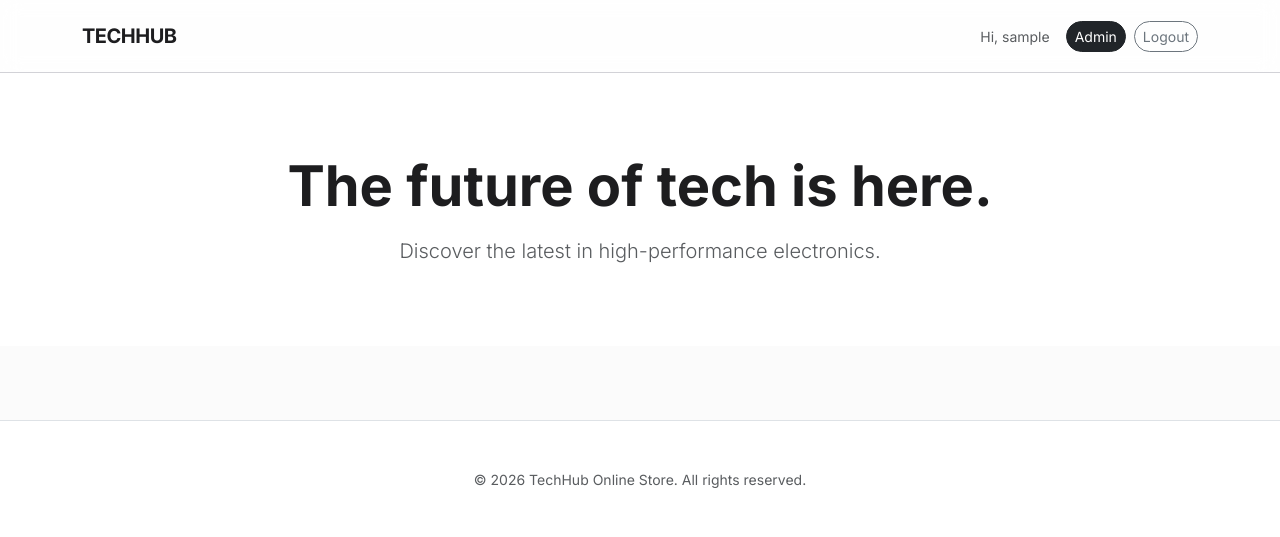
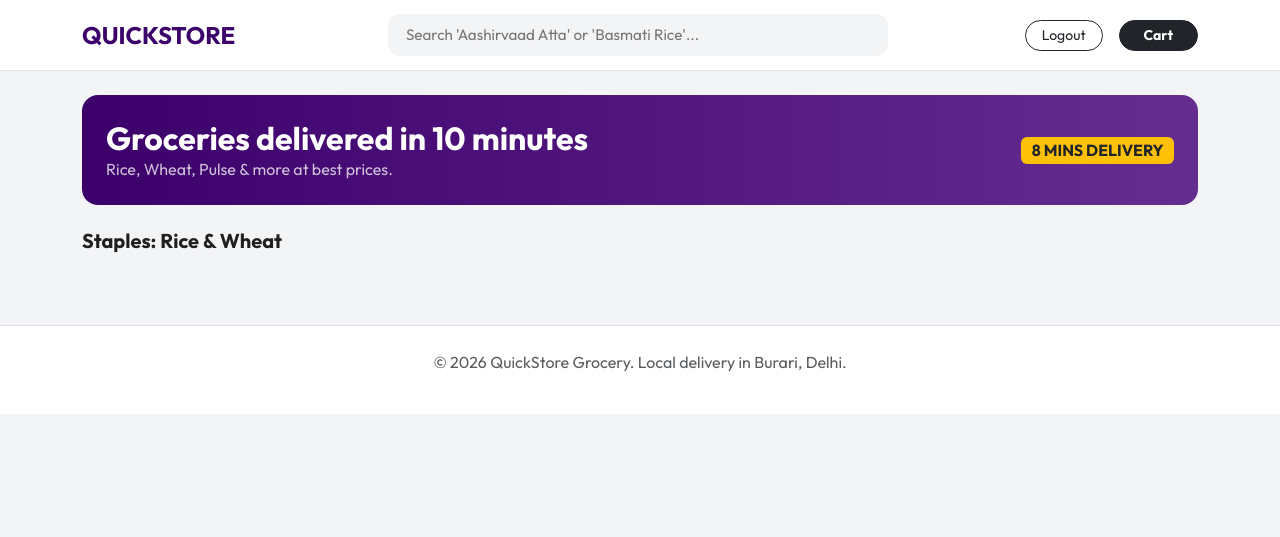
Before and after one commit to ShubhamProgr/e-commerce-web-, a Flask app: page / in a window 1280 px wide. Shown: the top 537 px of the page. Run offline with Flask 3, Linux system fonts and the light colour scheme; the visitor is signed in with stand-in values (Sample User, id 1); data that the repository does not hold is empty.

Commit message:
Changed Layout

```diff
--- a/web/templates/index.html
+++ b/web/templates/index.html
@@ -3,115 +3,165 @@
 <head>
     <meta charset="UTF-8">
     <meta name="viewport" content="width=device-width, initial-scale=1.0">
-    <title>TechHub | Premium Electronics</title>
-    <link href="https://fonts.googleapis.com/css2?family=Inter:wght@300;400;600;700&display=swap" rel="stylesheet">
+    <title>QuickStore | Groceries in Minutes</title>
+    <link href="https://fonts.googleapis.com/css2?family=Outfit:wght@300;400;600;700&display=swap" rel="stylesheet">
     <link href="https://cdn.jsdelivr.net/npm/bootstrap@5.3.0/dist/css/bootstrap.min.css" rel="stylesheet">
     <style>
         :root {
-            --primary-blue: #0071e3; /* Apple-style blue */
-            --bg-light: #fbfbfb;
-            --text-dark: #1d1d1f;
+            --brand-yellow: #ffcf33;
+            --brand-purple: #3c006b; /* Zepto-style Purple */
+            --brand-green: #1c8932; /* Blinkit-style Green */
+            --bg-gray: #f3f4f6;
         }
         body {
-            font-family: 'Inter', sans-serif;
-            background-color: var(--bg-light);
-            color: var(--text-dark);
-        }
-        .navbar {
-            background-color: rgba(255, 255, 255, 0.8) !important;
-            backdrop-filter: blur(10px);
-            border-bottom: 1px solid #d2d2d7;
-        }
-        .navbar-brand { font-weight: 700; color: var(--text-dark) !important; letter-spacing: -0.5px; }
-
-        /* Hero Section */
-        .hero-section {
-            padding: 80px 0;
-            text-align: center;
-            background: #fff;
-            margin-bottom: 50px;
+            font-family: 'Outfit', sans-serif;
+            background-color: var(--bg-gray);
+            color: #1f1f1f;
         }
 
-        /* Product Card Styling */
+        /* Navbar with search prominence */
+        .navbar {
+            background-color: #fff !important;
+            padding: 12px 0;
+            border-bottom: 1px solid #e5e7eb;
+            box-shadow: 0 2px 4px rgba(0,0,0,0.02);
+        }
+        .navbar-brand { font-weight: 800; color: var(--brand-purple) !important; font-size: 1.5rem; }
+
+        .search-container {
+            background: #f3f4f6;
+            border-radius: 12px;
+            padding: 8px 16px;
+            width: 100%;
+            max-width: 500px;
+        }
+        .search-input {
+            border: none;
+            background: transparent;
+            width: 100%;
+            outline: none;
+            font-size: 0.95rem;
+        }
+
+        /* Category Headers */
+        .section-title { font-weight: 700; font-size: 1.25rem; margin: 24px 0 16px; }
+
+        /* Grocery Card Styling */
         .card {
-            border: none;
-            border-radius: 18px;
-            transition: all 0.4s cubic-bezier(0.4, 0, 0.2, 1);
+            border: 1px solid #f0f0f0;
+            border-radius: 16px;
+            transition: transform 0.2s ease;
             background: #fff;
-            overflow: hidden;
+            padding: 12px;
         }
-        .card:hover {
-            transform: translateY(-10px);
-            box-shadow: 0 20px 40px rgba(0,0,0,0.08) !important;
-        }
-        .card-img-container {
-            background-color: #f5f5f7;
-            padding: 20px;
+        .card:hover { transform: scale(1.02); }
+
+        .image-box {
+            background-color: #fff;
+            height: 140px;
             display: flex;
             align-items: center;
             justify-content: center;
+            position: relative;
         }
-        .card-title { font-weight: 600; font-size: 1.1rem; margin-top: 15px; }
-        .product-category { font-size: 0.75rem; font-weight: 700; color: #86868b; text-transform: uppercase; }
-        .price-tag { font-size: 1.25rem; font-weight: 700; color: var(--text-dark); }
+        .image-box img { max-height: 120px; object-fit: contain; }
 
-        .btn-buy {
-            background-color: var(--primary-blue);
-            color: white;
-            border-radius: 20px;
-            padding: 8px 20px;
-            font-weight: 500;
-            border: none;
+        .delivery-tag {
+            position: absolute;
+            top: 0;
+            left: 0;
+            background: #fff;
+            border: 1px solid #e5e7eb;
+            font-size: 0.65rem;
+            font-weight: 700;
+            padding: 2px 6px;
+            border-radius: 6px;
+            box-shadow: 0 2px 4px rgba(0,0,0,0.05);
         }
-        .btn-buy:hover { background-color: #0077ed; color: white; }
+
+        .card-body { padding: 8px 4px 0; }
+        .product-name {
+            font-weight: 600;
+            font-size: 0.9rem;
+            line-height: 1.2;
+            height: 2.4em;
+            overflow: hidden;
+            margin-bottom: 4px;
+        }
+        .product-qty { color: #666; font-size: 0.8rem; margin-bottom: 12px; }
+
+        .price-row { display: flex; justify-content: space-between; align-items: center; }
+        .current-price { font-weight: 700; font-size: 1rem; }
+
+        /* The iconic "ADD" button */
+        .btn-add {
+            color: var(--brand-green);
+            background: #fff;
+            border: 1px solid var(--brand-green);
+            border-radius: 8px;
+            font-weight: 700;
+            font-size: 0.85rem;
+            padding: 4px 18px;
+            text-transform: uppercase;
+            transition: all 0.2s;
+        }
+        .btn-add:hover {
+            background: var(--brand-green);
+            color: #fff;
+        }
     </style>
 </head>
 <body>
 
-    <nav class="navbar navbar-expand-lg sticky-top py-3">
-        <div class="container">
-            <a class="navbar-brand" href="/">TECHHUB</a>
-            <div class="d-flex align-items-center">
+    <nav class="navbar sticky-top">
+        <div class="container d-flex justify-content-between align-items-center">
+            <a class="navbar-brand" href="/">QUICKSTORE</a>
+
+            <div class="search-container d-none d-md-block">
+                <input type="text" class="search-input" placeholder="Search 'Aashirvaad Atta' or 'Basmati Rice'...">
+            </div>
+
+            <div class="d-flex align-items-center gap-3">
                 {% if current_user.is_authenticated %}
-                    <span class="me-3 small text-muted">Hi, {{ current_user.username }}</span>
-                    {% if current_user.role == 'admin' %}
-                        <a href="/admin/dashboard" class="btn btn-sm btn-dark me-2 rounded-pill">Admin</a>
-                    {% endif %}
-                    <a href="/logout" class="btn btn-sm btn-outline-secondary rounded-pill">Logout</a>
+                    <a href="/logout" class="btn btn-sm btn-outline-dark rounded-pill px-3">Logout</a>
                 {% else %}
-                    <a href="/login" class="btn btn-sm btn-primary rounded-pill px-4">Login</a>
+                    <a href="/login" class="text-dark fw-bold text-decoration-none small">Login</a>
                 {% endif %}
+                <button class="btn btn-dark rounded-pill px-4 btn-sm fw-bold">Cart</button>
             </div>
         </div>
     </nav>
 
-    <header class="hero-section">
-        <div class="container">
-            <h1 class="display-4 fw-bold mb-3">The future of tech is here.</h1>
-            <p class="lead text-muted mb-0">Discover the latest in high-performance electronics.</p>
+    <main class="container py-4">
+        <div class="rounded-4 mb-4 p-4 text-white d-flex align-items-center justify-content-between"
+             style="background: linear-gradient(90deg, #3c006b 0%, #662d91 100%);">
+            <div>
+                <h2 class="fw-bold mb-0">Groceries delivered in 10 minutes</h2>
+                <p class="mb-0 opacity-75">Rice, Wheat, Pulse & more at best prices.</p>
+            </div>
+            <div class="d-none d-md-block">
+                <span class="badge bg-warning text-dark fs-6">8 MINS DELIVERY</span>
+            </div>
         </div>
-    </header>
 
-    <main class="container mb-5">
-        <div class="row g-4">
+        <h3 class="section-title">Staples: Rice & Wheat</h3>
+
+        <div class="row row-cols-2 row-cols-md-4 row-cols-lg-5 g-3">
             {% for product in products %}
-            <div class="col-lg-4 col-md-6">
+            <div class="col">
                 <div class="card h-100 shadow-sm">
-                    <div class="card-img-container">
-                        <img src="https://placehold.co/400x300/f5f5f7/0071e3?text={{ product.item|replace(' ', '+') }}"
-                             class="img-fluid rounded" alt="{{ product.item }}">
+                    <div class="image-box">
+                        <span class="delivery-tag">8 MINS</span>
+                        <img src="https://placehold.co/300x300/ffffff/1c8932?text={{ product.item|replace(' ', '+') }}"
+                             alt="{{ product.item }}">
                     </div>
-                    <div class="card-body p-4">
-                        <span class="product-category">{{ product.category }}</span>
-                        <h5 class="card-title">{{ product.item }}</h5>
-                        <p class="text-muted small mb-4">Experience industry-leading performance and design.</p>
+                    <div class="card-body">
+                        <div class="product-name">{{ product.item }}</div>
+                        <div class="product-qty">{{ product.category }}</div>
 
-                        <div class="d-flex justify-content-between align-items-center">
-                            <span class="price-tag">₹{{ product.price }}</span>
-                            <div class="btn-group">
-                                <a href="/product/{{ product._id }}" class="btn btn-link text-decoration-none text-primary fw-600 me-2">Details</a>
-                                <a href="/add_to_cart/{{ product._id }}" class="btn btn-buy">Add</a>
-                            </div>
+                        <div class="price-row">
+                            <span class="current-price">₹{{ product.price }}</span>
+                            <a href="/add_to_cart/{{ product._id }}" class="btn btn-add">Add</a>
                         </div>
                     </div>
                 </div>
@@ -120,9 +170,9 @@
         </div>
     </main>
 
-    <footer class="py-5 bg-white border-top">
+    <footer class="py-4 bg-white mt-5 border-top">
         <div class="container text-center">
-            <p class="text-muted small mb-0">&copy; 2026 TechHub Online Store. All rights reserved.</p>
+            <p class="text-muted x-small">&copy; 2026 QuickStore Grocery. Local delivery in Burari, Delhi.</p>
         </div>
     </footer>
 
```
Also changed, not shown: main.py (+9 -9 lines), web/templates/base.html (+17 -22 lines).
